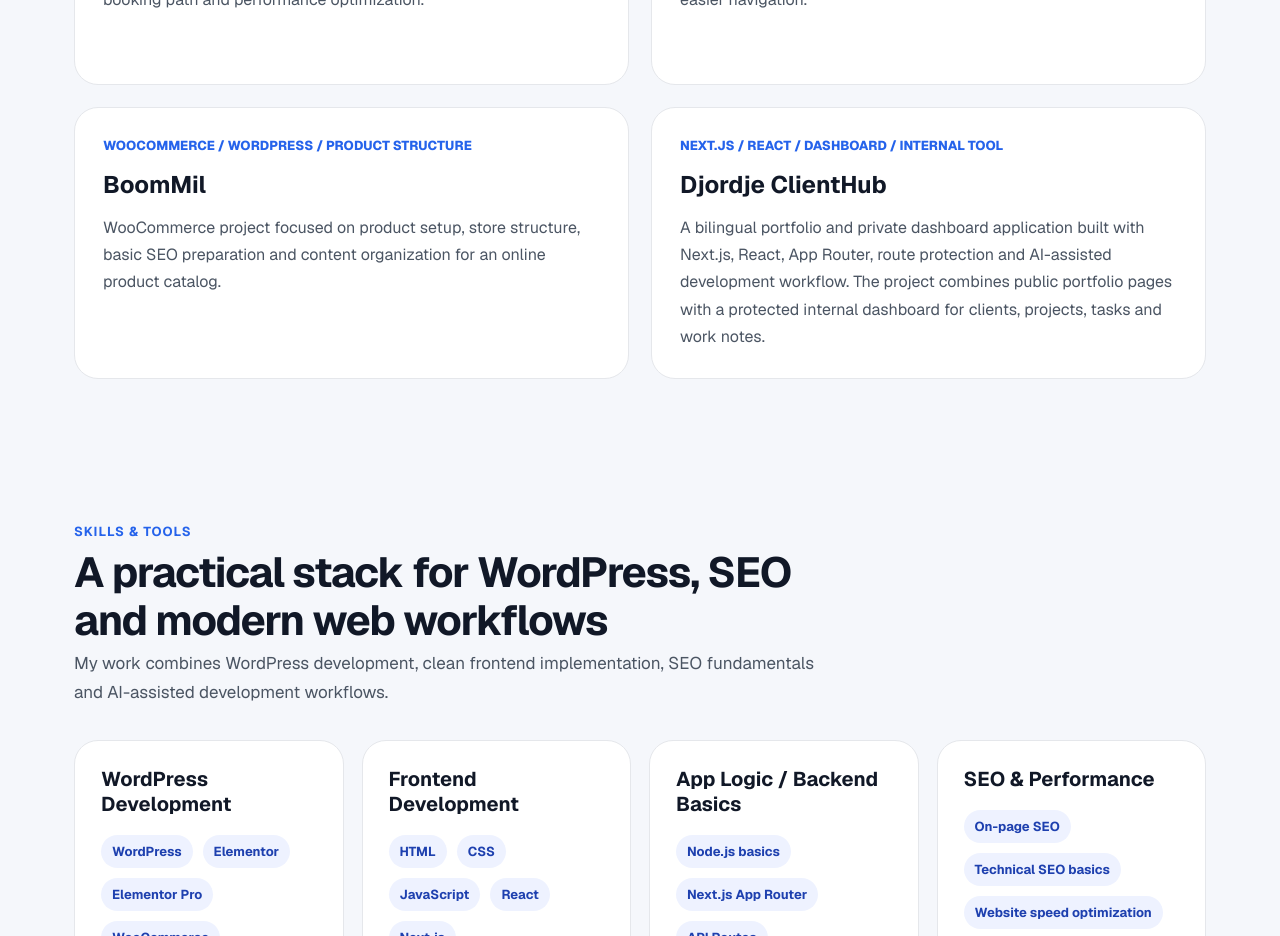
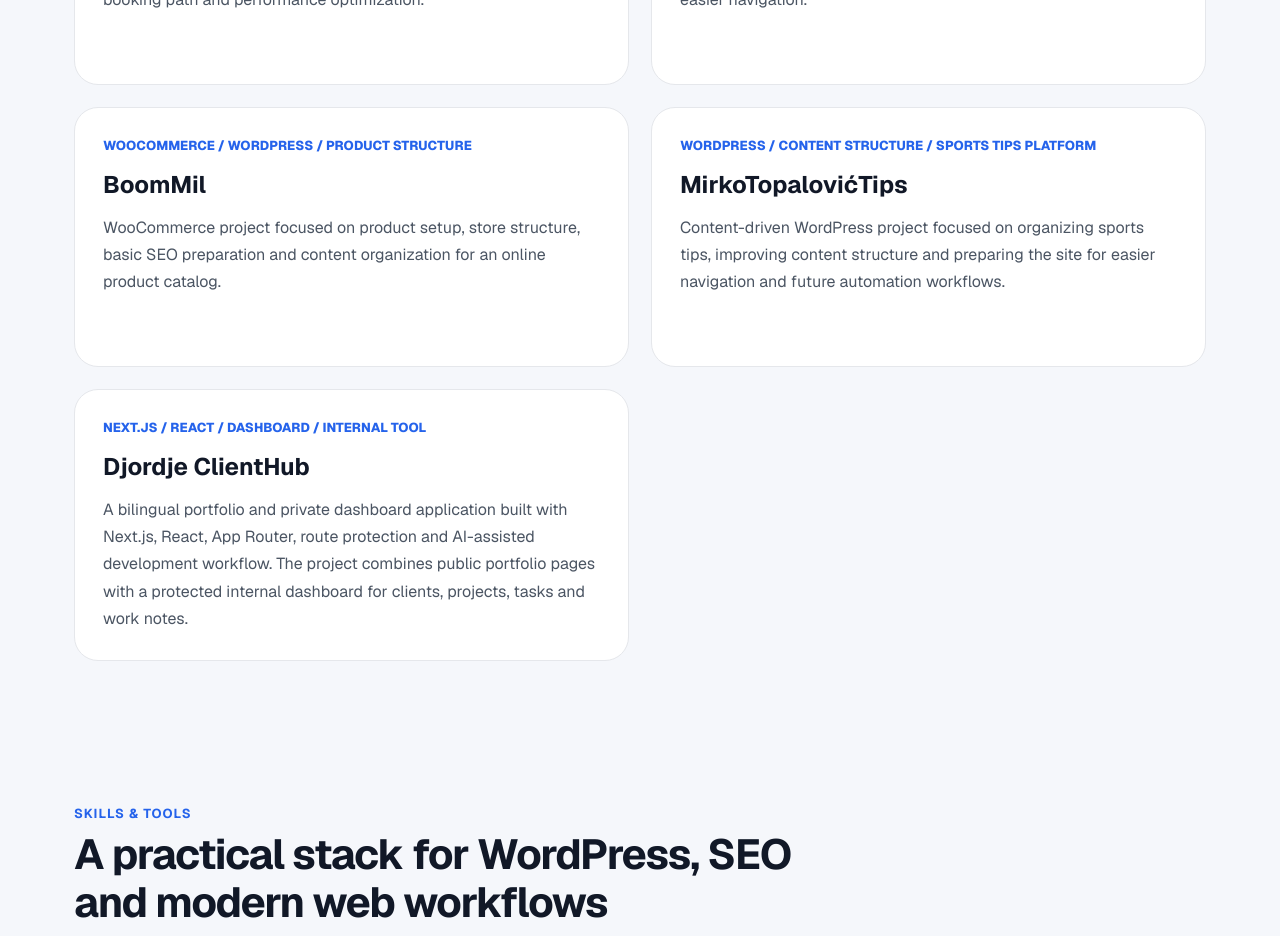
Before and after one commit to Cumbaric/djordje-clienthub, a Next.js app: page /en in a window 1280 px wide. Shown: the part 1540-2476 px from the top of the page. Built offline with nearby package versions, Linux system fonts and the light colour scheme.

Commit message:
Restore MirkoTopalovicTips project

```diff
--- a/src/data/projects.js
+++ b/src/data/projects.js
@@ -42,6 +42,20 @@
       "WooCommerce project focused on product setup, store structure, basic SEO preparation and content organization for an online product catalog.",
   },
   {
+    title: "MirkoTopalovićTips",
+    slug: null,
+    type: "WordPress / Content structure / Sports tips platform",
+    category: "WordPress / Content Structure",
+    status: "Portfolio project",
+    url: "/en/projects",
+    featured: true,
+    tags: ["WordPress", "Content Structure", "SEO", "Automation Planning"],
+    description:
+      "Content WordPress projekat fokusiran na organizaciju tipserskog sadržaja, bolju strukturu objava i pripremu sajta za lakšu navigaciju i buduće automatizovane workflow-e.",
+    descriptionEn:
+      "Content-driven WordPress project focused on organizing sports tips, improving content structure and preparing the site for easier navigation and future automation workflows.",
+  },
+  {
     title: "Djordje ClientHub",
     slug: null,
     type: "Next.js / React / Dashboard / Internal Tool",
```
